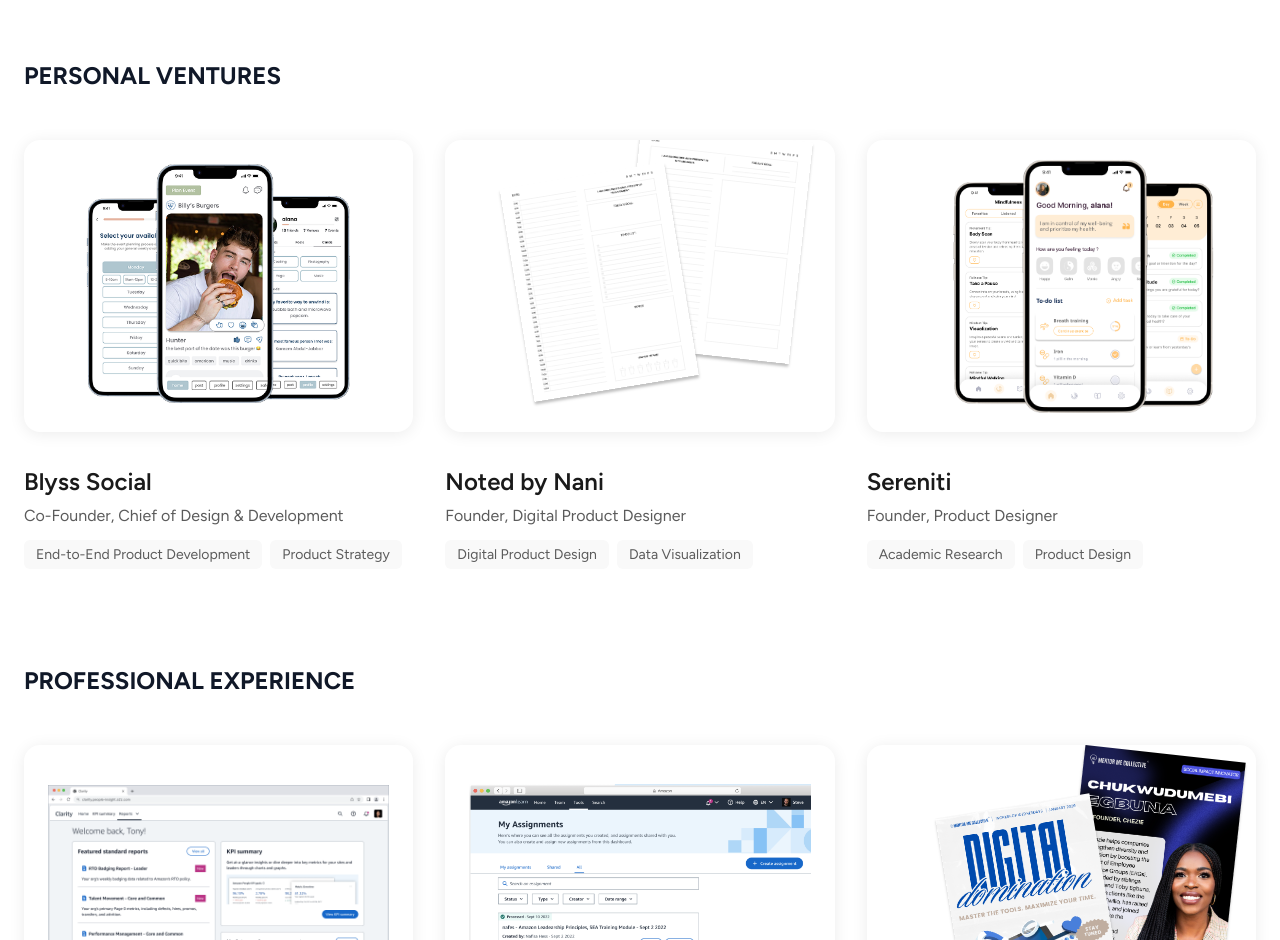
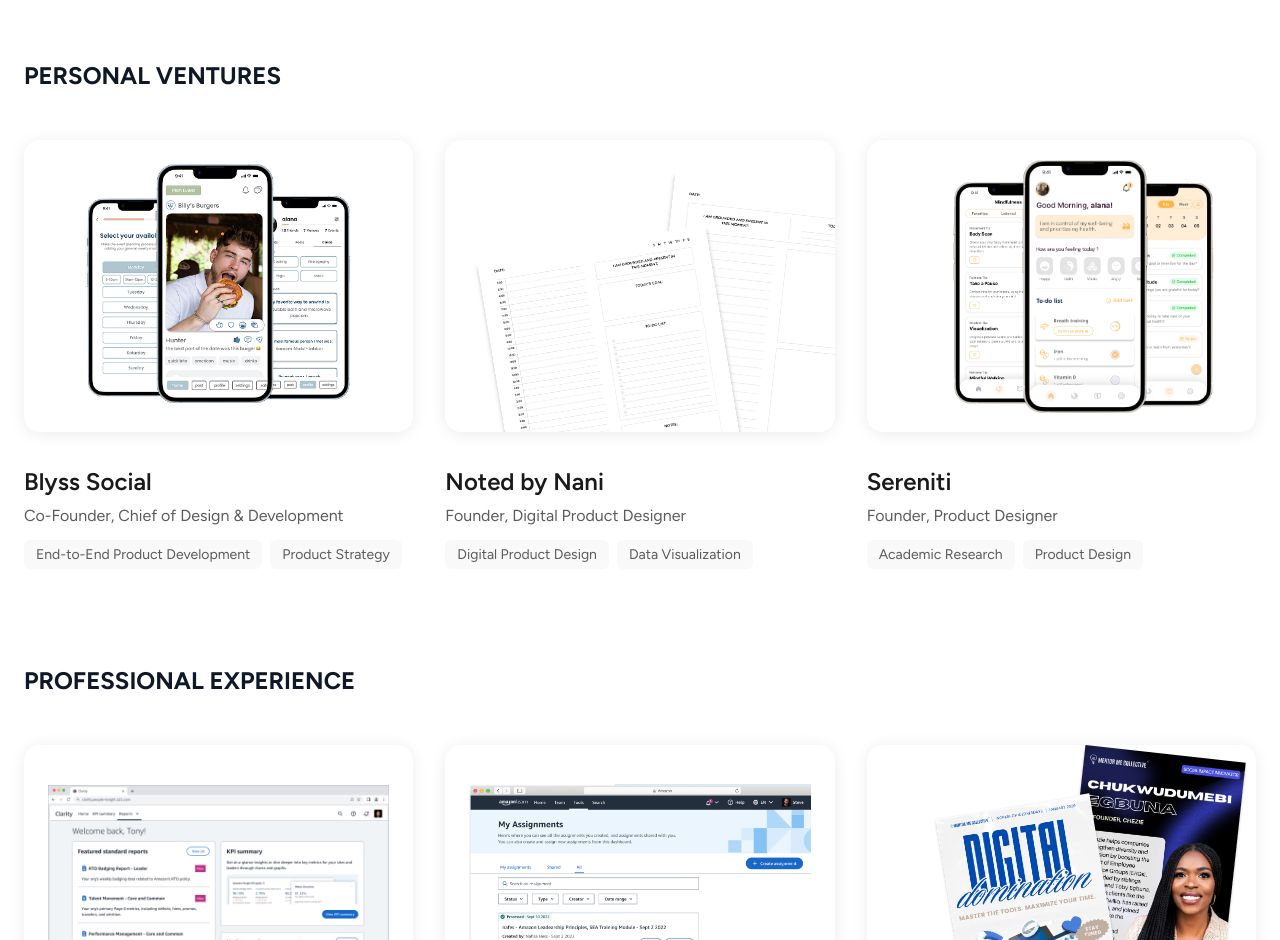
Before and after one commit to alana-stull/portfolio, a React (Vite) app: page / in a window 1280 px wide. Shown: the part 1500-2440 px from the top of the page. Built offline with nearby package versions, Linux system fonts and the light colour scheme.

Commit message:
fix: adjust image component size to fit within aspect container
Replace fixed container size and adjust scale for proper fit.

Co-authored-by: alana stull <107590966+alana-stull@users.noreply.github.com>

```diff
--- a/src/pages/Home.tsx
+++ b/src/pages/Home.tsx
@@ -65,9 +65,11 @@ export function Home() {
     switch (studyId) {
       case 'noted-by-nani':
         return (
-          <div className="aspect-[4/3] rounded-2xl mb-8 overflow-hidden flex items-center justify-center bg-white" style={{ boxShadow: '0 2px 16px rgba(0,0,0,0.08)' }}>
-            <div className="w-[450px] h-[450px] relative scale-[0.72]">
-              <NotedByNaniImage />
+          <div className="aspect-[4/3] rounded-2xl mb-8 overflow-hidden flex items-center justify-center bg-white relative" style={{ boxShadow: '0 2px 16px rgba(0,0,0,0.08)' }}>
+            <div className="absolute inset-0 flex items-center justify-center p-8">
+              <div className="w-full h-full relative scale-[0.85]">
+                <NotedByNaniImage />
+              </div>
             </div>
           </div>
         );
```
